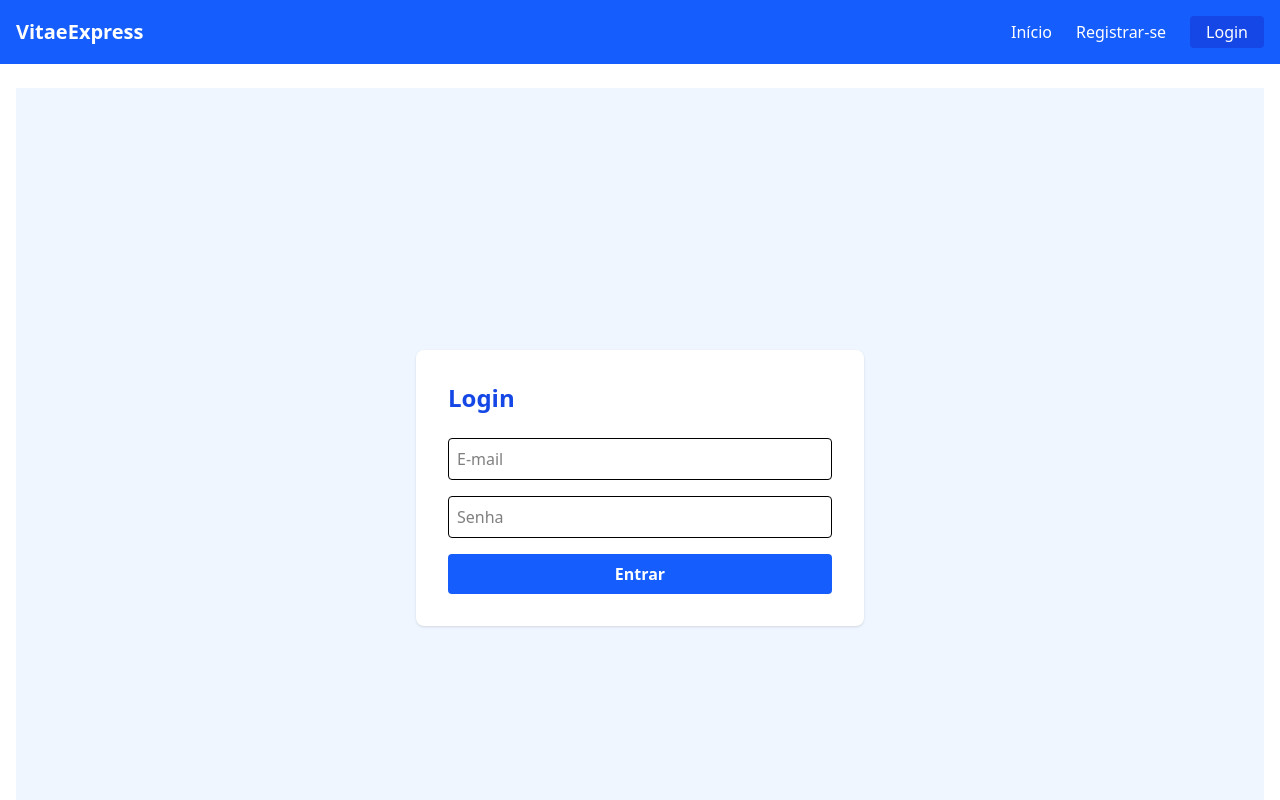
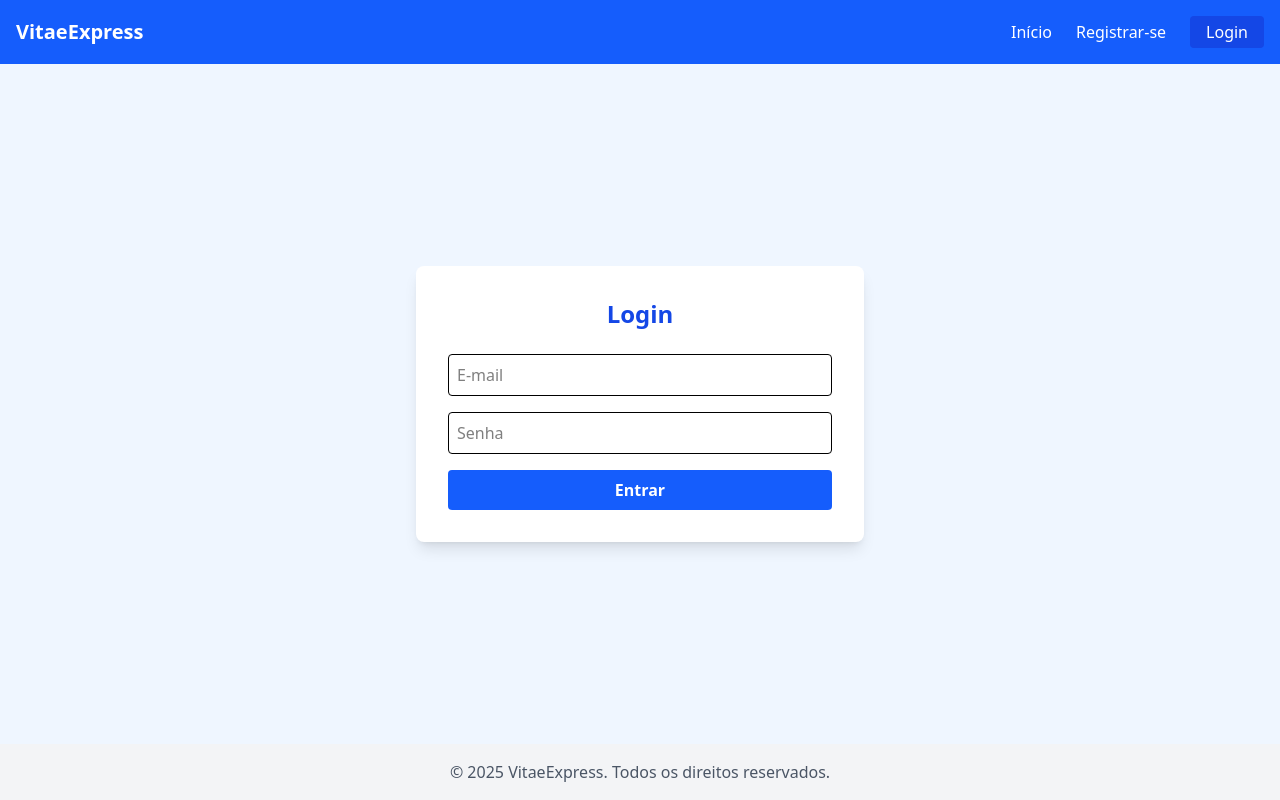
Before and after one commit to imscharf/VitaeExpress, a Vue app: page /login in a window 1280 px wide. Shown: the top 800 px of the page. Built offline with nearby package versions, Linux system fonts and the light colour scheme.

Commit message:
Deixando as páginas iguais

```diff
--- a/src/App.vue
+++ b/src/App.vue
@@ -32,8 +32,8 @@
     </nav>
 
     <main class="flex-grow" :class="{
-        'flex flex-col justify-center items-center bg-blue-50': isHomePage,
-        'container mx-auto px-4 py-6': !isHomePage
+        'flex flex-col justify-center items-center bg-blue-50': isFullPageLayout,
+        'container mx-auto px-4 py-6': !isFullPageLayout
       }">
       <router-view />
     </main>
@@ -53,8 +53,9 @@ export default {
     };
   },
   computed: {
-    isHomePage() {
-      return this.$route.path === '/';
+    isFullPageLayout() {
+      const fullPageRoutes = ['/', '/login', '/register'];
+      return fullPageRoutes.includes(this.$route.path);
     }
   },
   methods: {
--- a/src/components/LoginPage.vue
+++ b/src/components/LoginPage.vue
@@ -1,7 +1,6 @@
 <template>
-  <div class="min-h-screen flex flex-col justify-center items-center bg-blue-50">
-    <div class="bg-white rounded-lg shadow p-8 max-w-md w-full">
-      <h1 class="text-2xl font-bold mb-6 text-blue-700">Login</h1>
+  <div class="bg-white rounded-lg shadow-lg p-8 max-w-md w-full">
+    <h1 class="text-2xl font-bold mb-6 text-blue-700 text-center">Login</h1>
     <form @submit.prevent="login" class="flex flex-col gap-4">
       <input
         v-model="email"
@@ -24,8 +23,7 @@
         Entrar
       </button>
     </form>
-      <p v-if="error" class="text-red-600 mt-4">{{ error }}</p>
-    </div>
+    <p v-if="error" class="text-red-600 mt-4 text-center">{{ error }}</p>
   </div>
 </template>
 
--- a/src/components/RegisterPage.vue
+++ b/src/components/RegisterPage.vue
@@ -1,16 +1,29 @@
 <template>
-  <div class="max-w-md mx-auto">
-    <h1 class="text-2xl font-semibold mb-4">Criar sua Conta</h1>
-    <p class="text-gray-600 mb-6">Comece criando sua conta. Você poderá preencher seu currículo após o login.</p>
+  <div class="bg-white p-8 rounded-lg shadow-lg max-w-md w-full">
+    <h1 class="text-2xl font-bold mb-4 text-center">Crie sua Conta</h1>
+    <p class="text-gray-600 mb-6 text-center">
+      É rápido e fácil. Preencha seus dados para começar.
+    </p>
     <form @submit.prevent="registerUser" class="flex flex-col gap-4">
-      <input v-model="name" placeholder="Nome completo"
+      <input
+        v-model="name"
+        placeholder="Nome completo"
         class="border rounded p-2 focus:outline-none focus:ring-2 focus:ring-green-200" required />
-      <input v-model="email" type="email" placeholder="Email"
+      <input
+        v-model="email"
+        type="email"
+        placeholder="Email"
         class="border rounded p-2 focus:outline-none focus:ring-2 focus:ring-green-200" required />
-      <input v-model="password" type="password" placeholder="Senha"
+      <input
+        v-model="password"
+        type="password"
+        placeholder="Senha"
         class="border rounded p-2 focus:outline-none focus:ring-2 focus:ring-green-200" required />
-      <button type="submit"
-        class="bg-green-600 text-white py-2 rounded hover:bg-green-700 transition">Registrar</button>
+      <button
+        type="submit"
+        class="bg-green-600 text-white py-2 rounded hover:bg-green-700 transition font-semibold">
+        Registrar
+      </button>
     </form>
   </div>
 </template>
```
Lines whose indentation alone changed are shown as unchanged.
